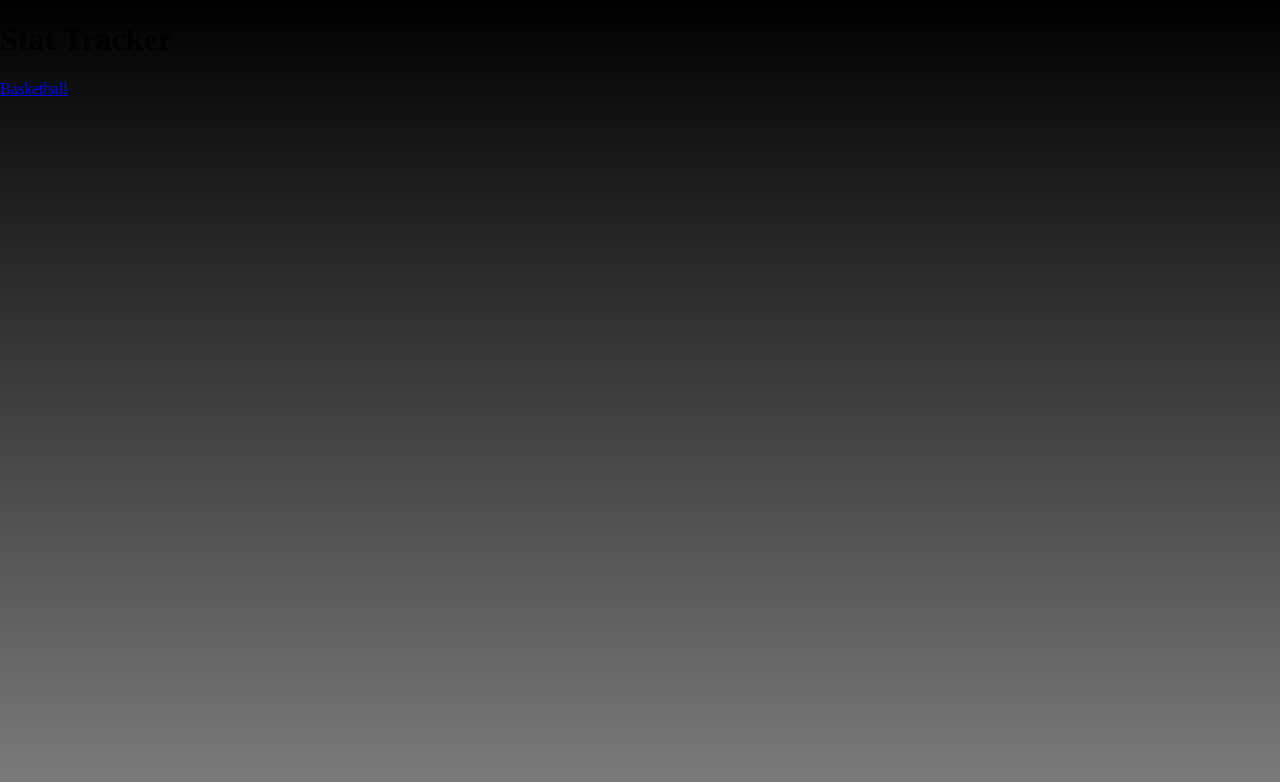
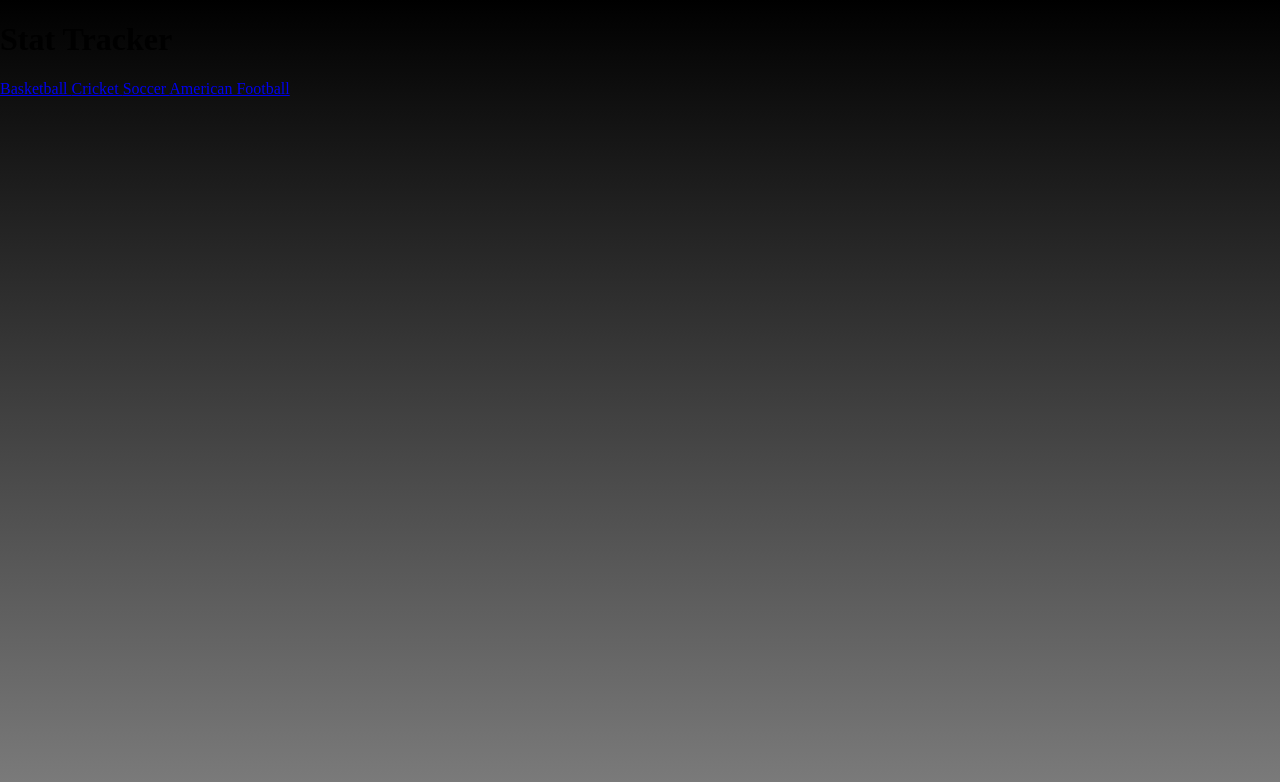
Before and after one commit to Vish21001/Vish21001.github.io, a plain HTML site: page index.html in a window 1280 px wide. Drawn offline with Linux system fonts and the light colour scheme.

Commit message:
Update index.html

```diff
--- a/index.html
+++ b/index.html
@@ -13,3 +13,6 @@
 </body>
 </html>
 <a href="Basketball.html"> Basketball </a>
+<a href="Cricket.html"> Cricket </a>
+<a href="Soccer.html"> Soccer </a>
+<a href="American Football"> American Football </a>
```
